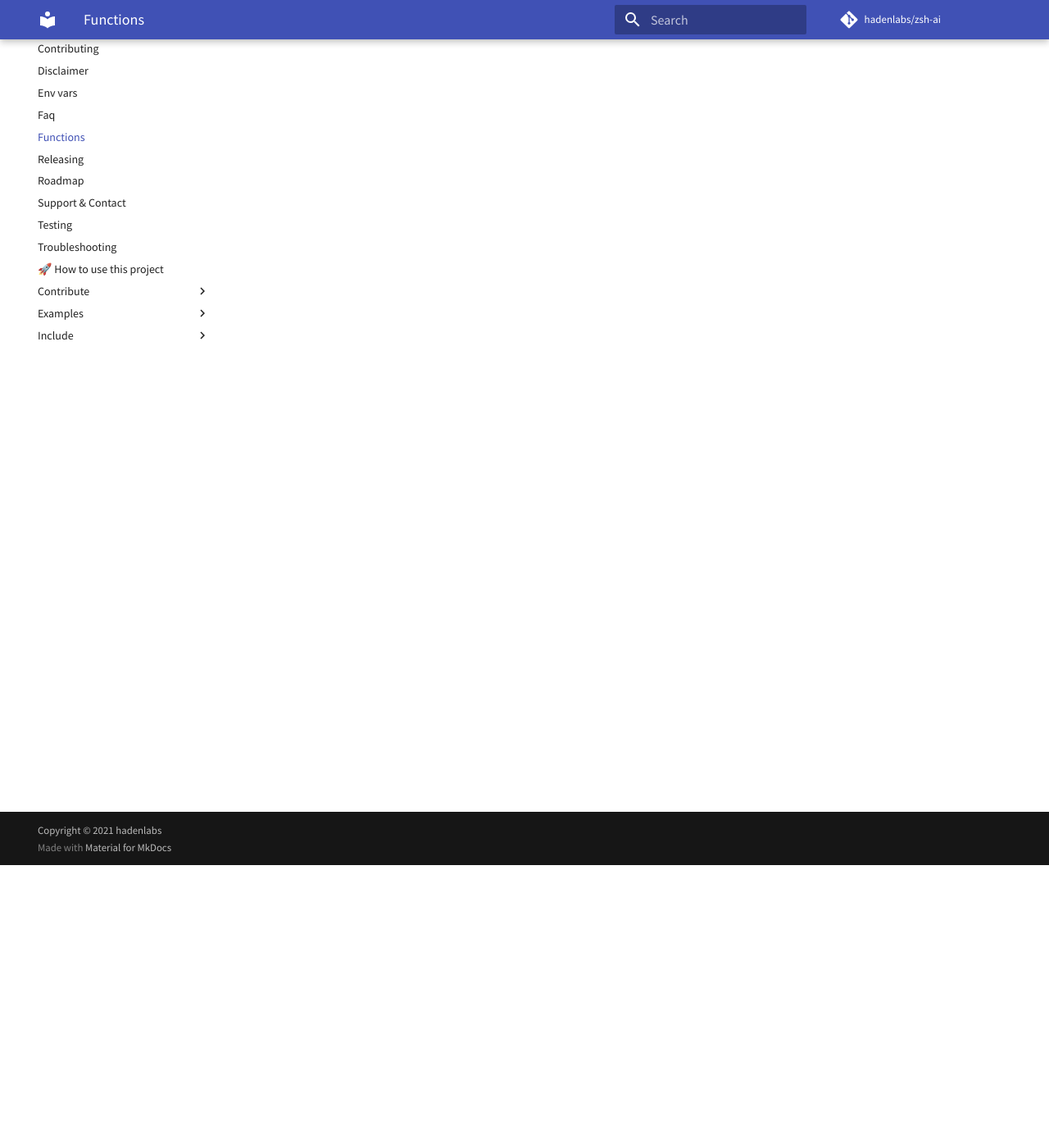
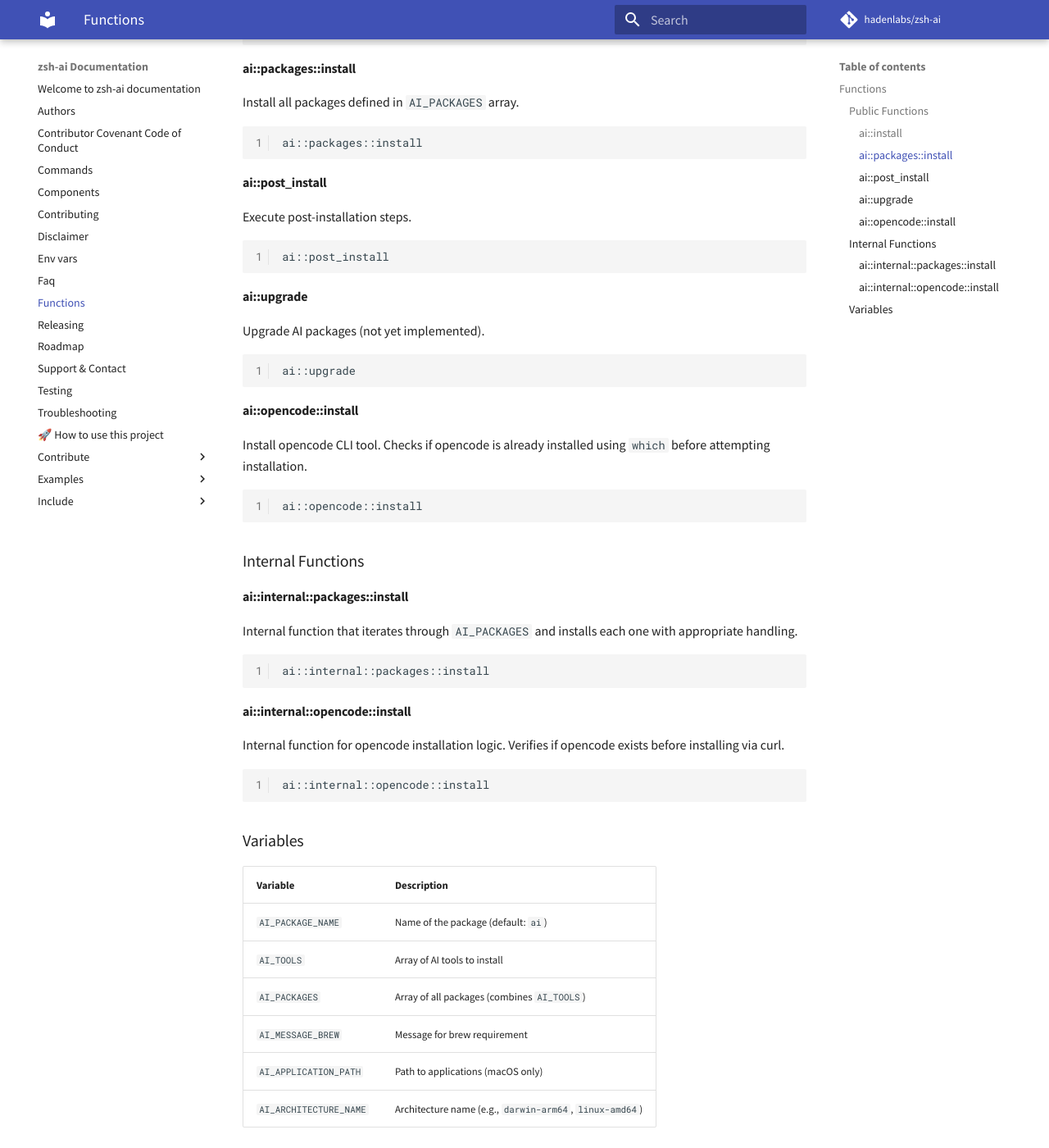
Before and after one commit to hadenlabs/zsh-ai, an MkDocs documentation site: the page built from docs/functions.md, in a window 1280 px wide and 1400 px high, scrolled down 345 px. Shown: the whole window at 82% size. Built offline with MkDocs 1.6.1 and Material for MkDocs 9.7.7, drawn with Linux system fonts in a browser that asks for light colours; comment, search, counter and statistics services are not loaded; some of the changed text lies outside the part shown.

Commit message:
feat ✨ (core): implement tool opencode
Signed-off-by: Luis Mayta <luis@hadenlabs.com>

````diff
--- a/docs/functions.md
+++ b/docs/functions.md
@@ -6,3 +6,74 @@
 <!-- Include: ac:toc -->
 
 ## Functions
+
+### Public Functions
+
+#### ai::install
+
+Install all AI packages defined in `AI_PACKAGES`.
+
+```bash
+ai::install
+```
+
+#### ai::packages::install
+
+Install all packages defined in `AI_PACKAGES` array.
+
+```bash
+ai::packages::install
+```
+
+#### ai::post_install
+
+Execute post-installation steps.
+
+```bash
+ai::post_install
+```
+
+#### ai::upgrade
+
+Upgrade AI packages (not yet implemented).
+
+```bash
+ai::upgrade
+```
+
+#### ai::opencode::install
+
+Install opencode CLI tool. Checks if opencode is already installed using `which` before attempting installation.
+
+```bash
+ai::opencode::install
+```
+
+### Internal Functions
+
+#### ai::internal::packages::install
+
+Internal function that iterates through `AI_PACKAGES` and installs each one with appropriate handling.
+
+```bash
+ai::internal::packages::install
+```
+
+#### ai::internal::opencode::install
+
+Internal function for opencode installation logic. Verifies if opencode exists before installing via curl.
+
+```bash
+ai::internal::opencode::install
+```
+
+### Variables
+
+| Variable               | Description                                             |
+| ---------------------- | ------------------------------------------------------- |
+| `AI_PACKAGE_NAME`      | Name of the package (default: `ai`)                     |
+| `AI_TOOLS`             | Array of AI tools to install                            |
+| `AI_PACKAGES`          | Array of all packages (combines `AI_TOOLS`)             |
+| `AI_MESSAGE_BREW`      | Message for brew requirement                            |
+| `AI_APPLICATION_PATH`  | Path to applications (macOS only)                       |
+| `AI_ARCHITECTURE_NAME` | Architecture name (e.g., `darwin-arm64`, `linux-amd64`) |
````
Also changed, not shown: 4 other files.
